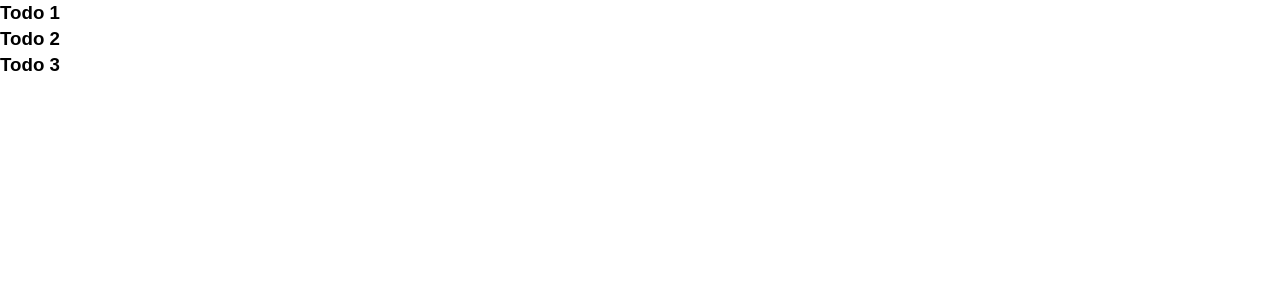
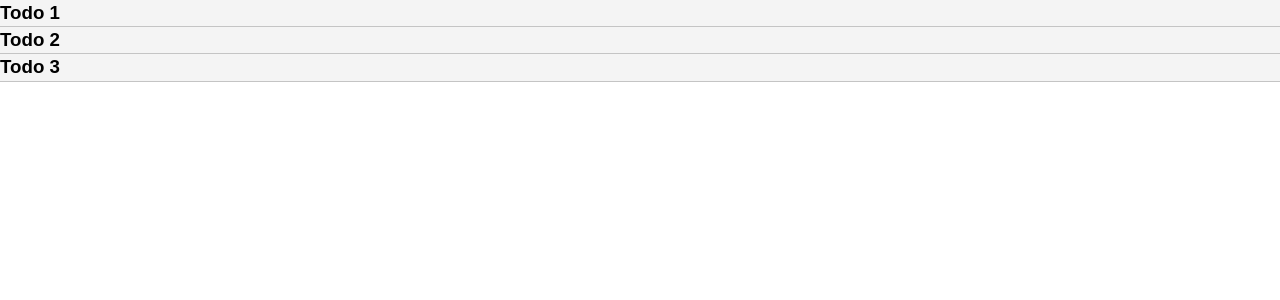
Before and after one commit to ilhamksyuriadi/vue-todoapp, a Vue app: page / in a window 1280 px wide. Shown: the top 300 px of the page. Built offline with nearby package versions, Linux system fonts and the light colour scheme.

Commit message:
second commit

```diff
--- /dev/null
+++ b/src/components/TodoItem.vue
@@ -0,0 +1,19 @@
+<template>
+    <div class="todo-item">
+        <h3>{{todo.title}}</h3>
+    </div>
+</template>
+
+<script>
+export default {
+    name: "TodoItem",
+    props: ["todo"]
+}
+</script>
+
+<style scoped>
+    .todo-item{
+        background: #f4f4f4;
+        border-bottom: solid 1px rgb(196, 196, 196);
+    }
+</style>
--- a/src/components/Todos.vue
+++ b/src/components/Todos.vue
@@ -1,14 +1,19 @@
 <template>
     <div>
         <div v-bind:key="todo.id" v-for="todo in todos">
-            <h3>{{todo.title}}</h3>
+            <TodoItem v-bind:todo="todo" />
         </div>
     </div>
 </template>
 
 <script>
+import TodoItem from "./TodoItem";
+
 export default {
     name: "Todos",
+    components: {
+        TodoItem
+    },
     props: ["todos"]
 }
 </script>
```
